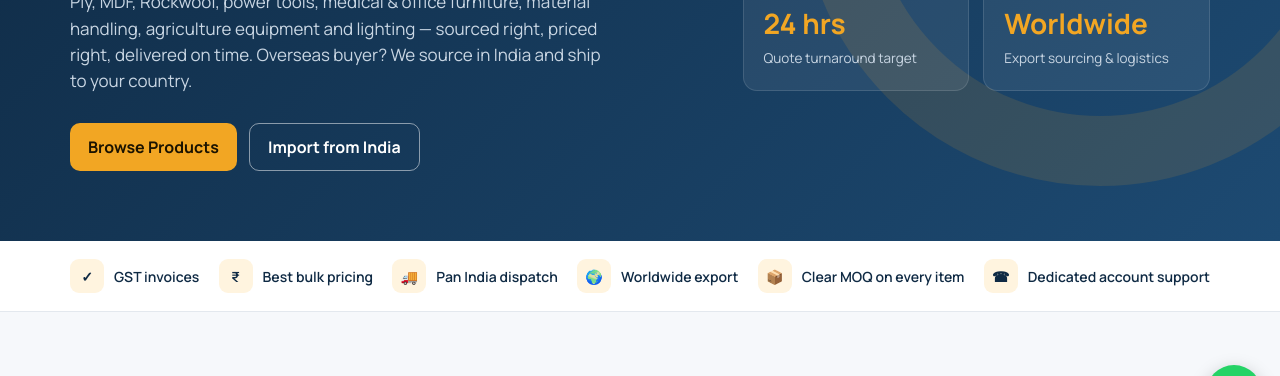
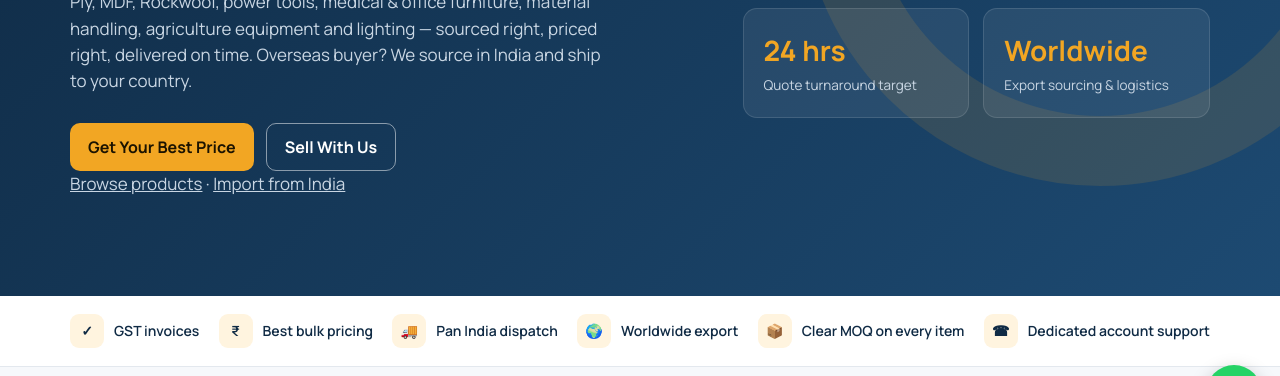
Before and after one commit to News120/avssetuglobal-website, a plain HTML site: page preview.html in a window 1280 px wide. Shown: the part 361-737 px from the top of the page. Drawn offline with Linux system fonts and the light colour scheme.

Commit message:
Preview: hero buttons Get Your Best Price + Sell With Us
Co-Authored-By: Claude Opus 5.5 <noreply@anthropic.com>
Claude-Session: https://claude.ai/code/session_01NVJtoCDHz63nx3LasfBNSY

```diff
--- a/preview.html
+++ b/preview.html
@@ -190,7 +190,7 @@ footer a{text-decoration:none}
 footer a:hover{color:var(--amber)}
 .copy{border-top:1px solid rgba(255,255,255,.08);padding-top:18px;display:flex;justify-content:space-between;flex-wrap:wrap;gap:10px;font-size:13px}
 .wa{position:fixed;right:18px;bottom:18px;width:56px;height:56px;border-radius:50%;background:#25d366;display:grid;place-items:center;box-shadow:0 6px 18px rgba(0,0,0,.25);z-index:50}
-#sell{background:var(--bg)}
+#sell{background:var(--bg)}\n.cta2{margin-top:22px !important;font-size:15px}\n.cta2 a{color:#fff;font-weight:600;text-decoration:underline;text-underline-offset:3px;opacity:.9}
 #sell form{max-width:860px;margin:0 auto;border:1px solid var(--line)}
 .fsec{font-size:15px;color:var(--navy);margin:6px 0 12px;padding-bottom:6px;border-bottom:1px solid var(--line)}
 .chk{display:flex;gap:10px;align-items:flex-start;font-weight:500;font-size:13px;color:var(--ink);margin-top:6px}
@@ -249,9 +249,10 @@ footer a:hover{color:var(--amber)}
       <h1>One bridge for all your <span>project &amp; business</span> material needs</h1>
       <p>Ply, MDF, Rockwool, power tools, medical &amp; office furniture, material handling, agriculture equipment and lighting — sourced right, priced right, delivered on time. Overseas buyer? We source in India and ship to your country.</p>
       <div class="cta">
-        <a class="btn btn-amber" href="#catalogue">Browse Products</a>
-        <a class="btn btn-ghost" href="#export">Import from India</a>
+        <a class="btn btn-amber" href="#quote">Get Your Best Price</a>
+        <a class="btn btn-ghost" href="#sell">Sell With Us</a>
       </div>
+      <p class="cta2"><a href="#catalogue">Browse products</a> · <a href="#export">Import from India</a></p>
     </div>
     <div class="stats">
       <div class="stat"><b>8</b><span>Product categories</span></div>
```
